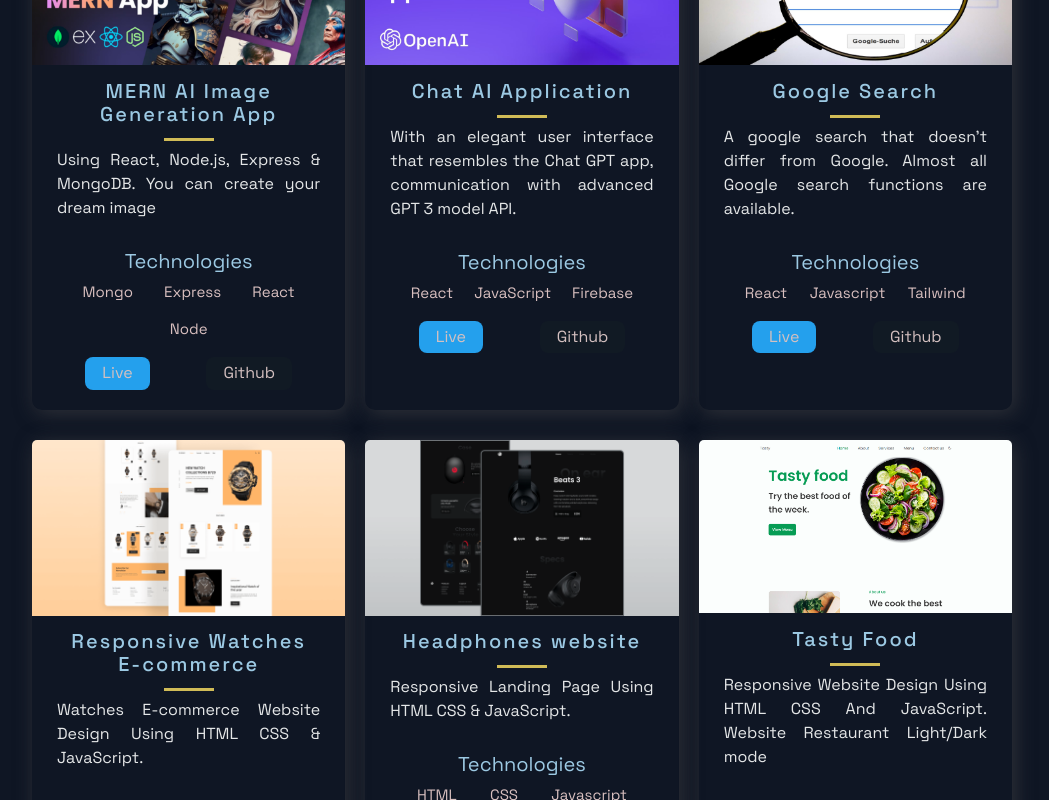
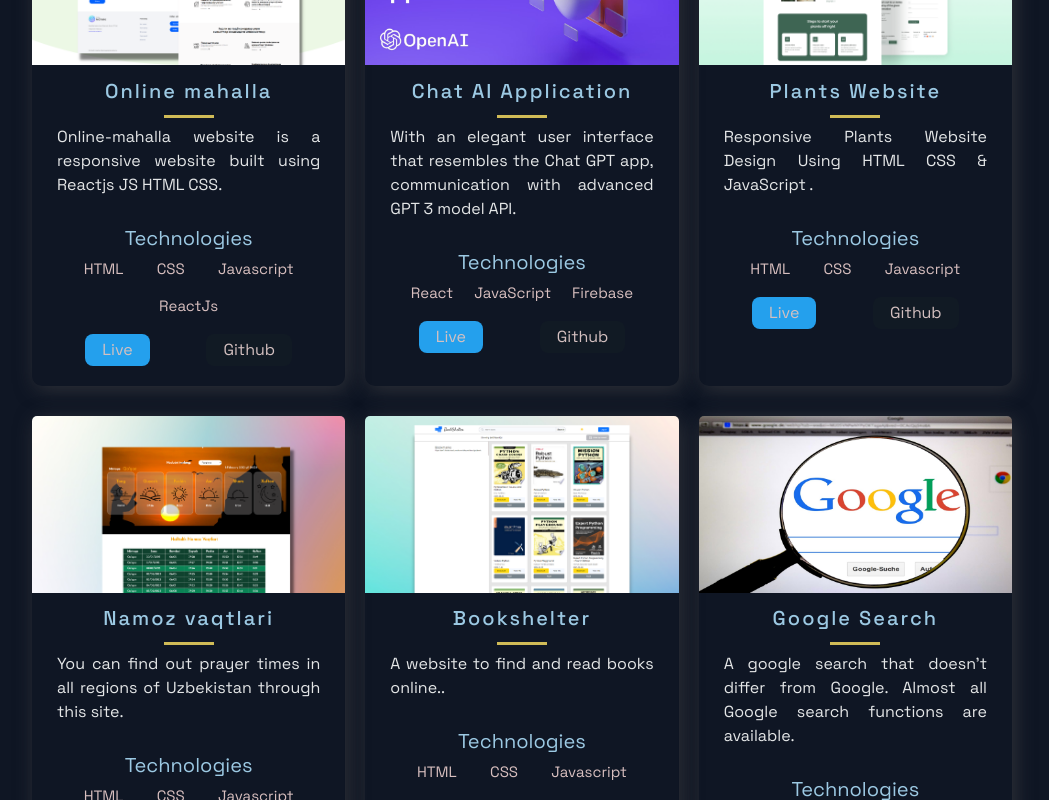
Before and after one commit to ilyosjon1099/test, a Next.js app: page / in a window 1280 px wide. Shown: the part 1000-1800 px from the top of the page, without its empty margins (118-1167 px from the left). Built offline with nearby package versions, Linux system fonts and the light colour scheme.

Commit message:
remove project

```diff
--- a/src/components/Technologies/Technologies.js
+++ b/src/components/Technologies/Technologies.js
@@ -32,8 +32,7 @@
           <ListTitle>Back-End</ListTitle>
           <ListParagraph>
             Experience with <br />
-            Node and Databases <br />
-            Java, Spring, PostgreSQL
+            Node and Databases
           </ListParagraph>
         </ListContainer>
       </ListItem>
--- a/src/constants/constants.js
+++ b/src/constants/constants.js
@@ -2,13 +2,13 @@
 
 export const projects = [
   {
-    title: 'MERN AI Image Generation App',
-    description: "Using React, Node.js, Express & MongoDB. You can create your dream image",
-      image: '/images/1.jpg',
-      tags: ['Mongo', 'Express', 'React', 'Node'],
-    source: 'https://github.com/ergashevislomjon/image_ai',
-    visit: 'https://image-ai-five.vercel.app/',
-    id: 0,
+    title: 'Online mahalla',
+    description: "Online-mahalla website is a responsive website built using Reactjs JS HTML CSS.",
+      image: '/images/8.png',
+      tags: ['HTML', 'CSS', 'Javascript', 'ReactJs'],
+    source: 'https://github.com/ergashevislomjon/online-mahalla',
+    visit: 'https://online-mahalla.netlify.app/',
+    id: 7,
   },
   {
     title: 'Chat AI Application',
@@ -20,6 +20,33 @@
     id: 1,
   },
   {
+    title: 'Plants Website',
+    description: "Responsive Plants Website Design Using HTML CSS & JavaScript .",
+      image: '/images/7.png',
+      tags: ['HTML', 'CSS', 'Javascript'],
+    source: 'https://github.com/ergashevislomjon/Plants_website',
+    visit: 'https://plants-web-uz.netlify.app/',
+    id: 6,
+  },
+  {
+    title: 'Namoz vaqtlari',
+    description: "You can find out prayer times in all regions of Uzbekistan through this site.",
+      image: '/images/11.png',
+      tags: ['HTML', 'CSS', 'Javascript', 'RestAPI'],
+    source: 'https://github.com/ergashevislomjon/Namoz-times',
+    visit: 'https://namoz-time.netlify.app/',
+    id: 10,
+  },
+  {
+    title: 'Bookshelter',
+    description: "A website to find and read books online..",
+      image: '/images/9.png',
+      tags: ['HTML', 'CSS', 'Javascript', 'RestAPI'],
+    source: 'https://github.com/ergashevislomjon/google-books',
+    visit: 'https://bookshelter-search.netlify.app/',
+    id: 8,
+  },
+  {
     title: 'Google Search',
     description: "A google search that doesn't differ from Google. Almost all Google search functions are available.",
       image: '/images/3.jpg',
@@ -27,24 +54,6 @@
     source: 'https://github.com/ergashevislomjon/google-clone',
     visit: 'https://google-z.netlify.app/',
     id: 2,
-  },
-  {
-    title: 'Responsive Watches E-commerce',
-    description: "Watches E-commerce Website Design Using HTML CSS & JavaScript.",
-      image: '/images/4.png',
-      tags: ['HTML', 'CSS', 'Javascript', 'scss'],
-    source: 'https://github.com/ergashevislomjon/Responsive_watches_website',
-    visit: 'https://watch-ecommerce-uz.netlify.app/',
-    id: 3,
-  },
-  {
-    title: 'Headphones website',
-    description: "Responsive Landing Page Using HTML CSS & JavaScript.",
-      image: '/images/5.png',
-      tags: ['HTML', 'CSS', 'Javascript'],
-    source: 'https://github.com/ergashevislomjon/Landing_page_headphones',
-    visit: 'https://headphones-uz.netlify.app/',
-    id: 4,
   },
   {
     title: 'Tasty Food',
@@ -56,33 +65,6 @@
     id: 5,
   },
   {
-    title: 'Plants Website',
-    description: "Responsive Plants Website Design Using HTML CSS & JavaScript .",
-      image: '/images/7.png',
-      tags: ['HTML', 'CSS', 'Javascript'],
-    source: 'https://github.com/ergashevislomjon/Plants_website',
-    visit: 'https://plants-web-uz.netlify.app/',
-    id: 6,
-  },
-  {
-    title: 'Online mahalla',
-    description: "Online-mahalla website is a responsive website built using Reactjs JS HTML CSS.",
-      image: '/images/8.png',
-      tags: ['HTML', 'CSS', 'Javascript', 'ReactJs'],
-    source: 'https://github.com/ergashevislomjon/online-mahalla',
-    visit: 'https://online-mahalla.netlify.app/',
-    id: 7,
-  },
-  {
-    title: 'Bookshelter',
-    description: "A website to find and read books online..",
-      image: '/images/9.png',
-      tags: ['HTML', 'CSS', 'Javascript', 'RestAPI'],
-    source: 'https://github.com/ergashevislomjon/google-books',
-    visit: 'https://bookshelter-search.netlify.app/',
-    id: 8,
-  },
-  {
     title: 'Learning Center',
     description: "Website using HTML CSS JS for learning center.",
       image: '/images/10.png',
@@ -91,15 +73,7 @@
     visit: 'https://learning-centeruz.netlify.app/',
     id: 9,
   },
-  {
-    title: 'Namoz vaqtlari',
-    description: "You can find out prayer times in all regions of Uzbekistan through this site.",
-      image: '/images/11.png',
-      tags: ['HTML', 'CSS', 'Javascript', 'RestAPI'],
-    source: 'https://github.com/ergashevislomjon/Namoz-times',
-    visit: 'https://namoz-time.netlify.app/',
-    id: 10,
-  },
+
   {
     title: 'Super Fast Food Delivery Service',
     description: "Super Fast Food Delivery service website.",
```
